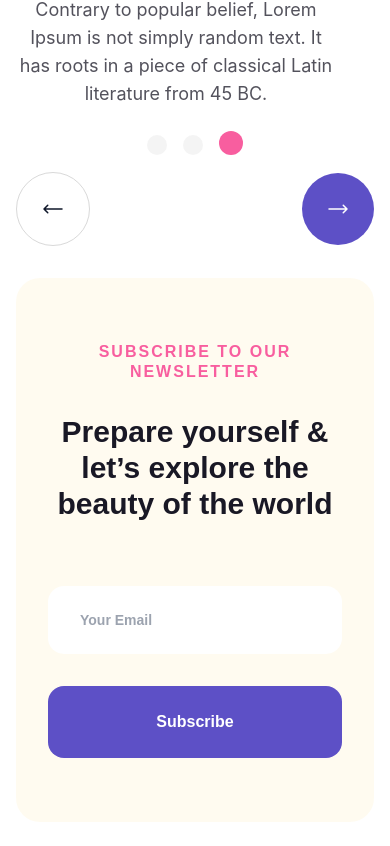
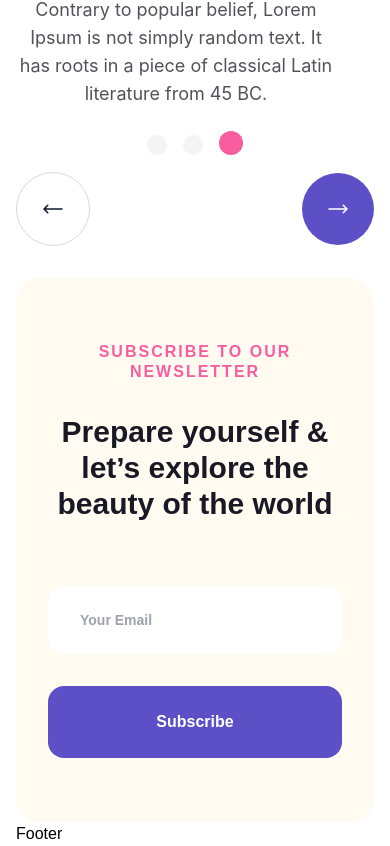
Before and after one commit to ervanervan/travlog, a React (Vite) app: page / in a window 390 px wide. Shown: the part 6715-7561 px from the top of the page. Before the commit the page ends 7537 px from the top, so only its background shows below. Built offline with nearby package versions, Linux system fonts and the light colour scheme.

Commit message:
Finished creating footer section in tablet and desktop display

```diff
--- /dev/null
+++ b/src/components/Footer.jsx
@@ -0,0 +1,11 @@
+import React from "react";
+
+const Footer = () => {
+  return (
+    <footer className="container mx-auto">
+      <div className="px-4 xl:px-20 md:py-16">Footer</div>
+    </footer>
+  );
+};
+
+export default Footer;
--- a/src/pages/HomePage.jsx
+++ b/src/pages/HomePage.jsx
@@ -7,6 +7,7 @@ import TravelPoint from "../components/TravelPoint";
 import Features from "../components/Features";
 import Testimonial from "../components/Testimonial";
 import Subscribe from "../components/Subscribe";
+import Footer from "../components/Footer";
 
 const HomePage = () => {
   return (
@@ -19,6 +20,7 @@ const HomePage = () => {
       <Features />
       <Testimonial />
       <Subscribe />
+      <Footer />
     </>
   );
 };
```
